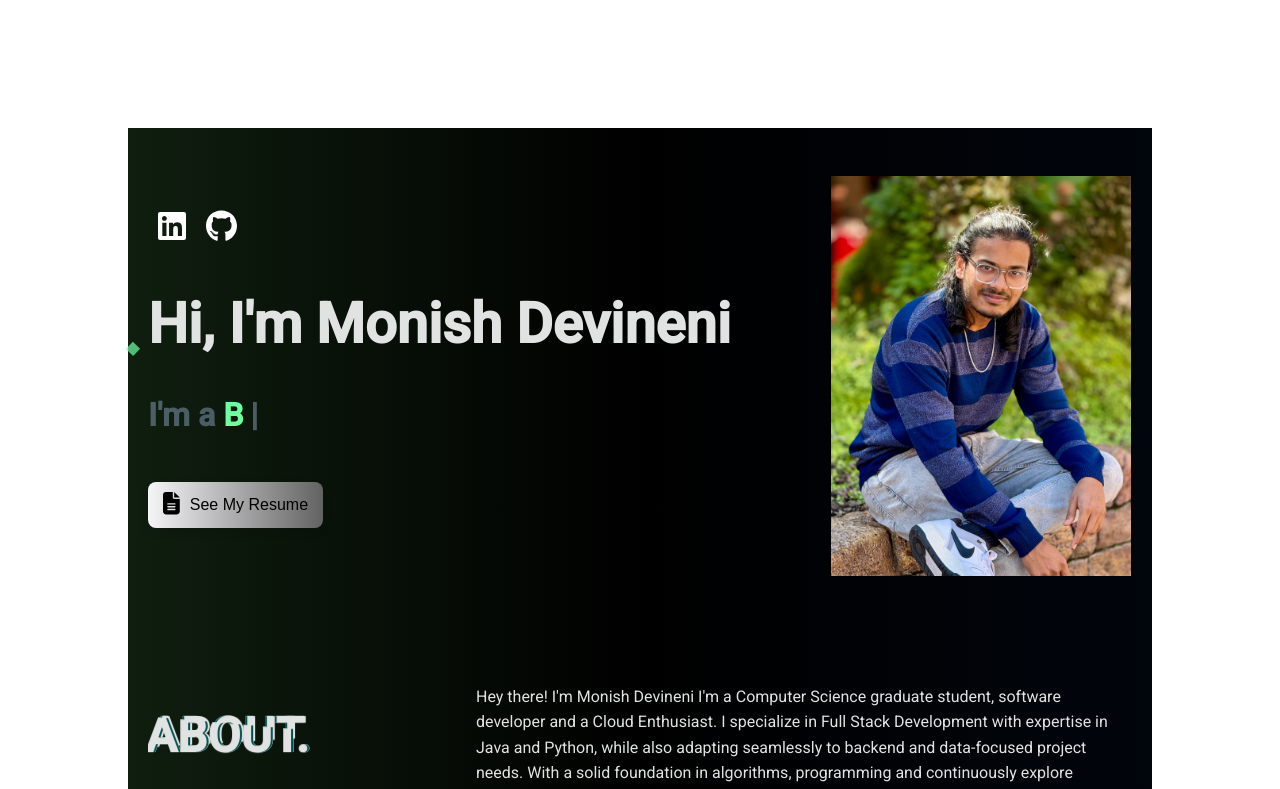
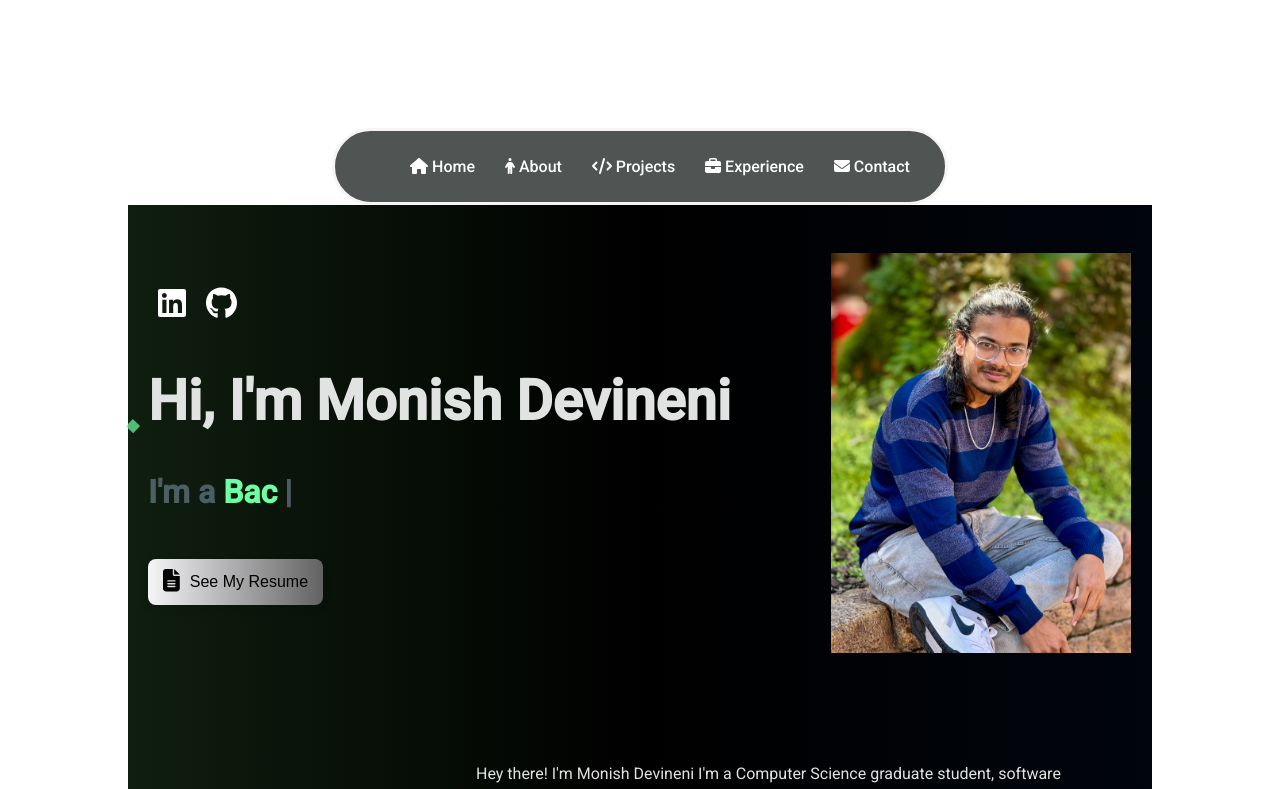
Before and after one commit to monish-rgb/MyPortfolio, an Angular app: page / in a window 1280 px wide. Shown: the top 789 px of the page. Built offline with nearby package versions, Linux system fonts and the light colour scheme.

Commit message:
updatednavbar

```diff
--- a/src/app/header/header.component.html
+++ b/src/app/header/header.component.html
@@ -1,4 +1,4 @@
-<nav [ngClass]="isScrolled ? 'navbar-scrolled' : 'navbar-top'" @slideInAnimation>
+<nav class="navbar-scrolled" @slideInAnimation>
     <ul class="nav-links">
         <li>
             <a routerLink="/home" fragment="home" routerLinkActive="text-light" style="gap: 15px;">
--- a/src/app/header/header.component.scss
+++ b/src/app/header/header.component.scss
@@ -1,41 +1,29 @@
-/* Common navbar styles */
-nav {
-    display: flex;
-    justify-content: space-between;
-    align-items: center;
-    position: fixed;
-    width: 10%;
-    top: 0;
-    z-index: 1000;
-    transition: all 0.5s ease-in-out;
-    padding-left: 600px;
-    @media (max-width: 768px) {
-      flex-direction: column; // Stack items in mobile
-      width: 90%;
-    }
-  }
 
-  /* 🟢 Transparent Navbar (Home - Before Scroll) */
-  .navbar-top {
-    background: transparent;
-    box-shadow: none;
-    @media (max-width: 768px) {
-      flex-direction: column; // Stack items in mobile
-      width: 90%;
-    }
-  }
 .navbar-scrolled {
-    border: solid #f6f4f4; /* Adjust thickness and color */
-    box-shadow: #101414;
-    top: 20px;
-    background: rgba(37, 42, 41, 0.8);
-    backdrop-filter:  blur(5px) brightness(120%);
-    align-items: center;
-    padding: 4px 8px;
-    border-radius: 50px;
-    left: 35em;
-    width: 30em;
-    transform: translateX(-50%);
+  display: flex;
+  justify-content: center;
+  align-items: center;
+  padding: 10px 20px;
+  border-radius: 50px;
+  background: rgba(37, 42, 41, 0.8);
+  backdrop-filter:  blur(5px) brightness(120%);
+  width: fit-content;
+  margin: auto;
+  flex-wrap: wrap;
+  border: solid #f6f4f4;
+  box-shadow: #101414;
+    // border: solid #f6f4f4; /* Adjust thickness and color */
+    // box-shadow: #101414;
+    // top: 20px;
+    // background: rgba(37, 42, 41, 0.8);
+    // backdrop-filter:  blur(5px) brightness(120%);
+    // align-items: center;
+    // padding: 4px 8px;
+    // border-radius: 50px;
+    // left: 35em;
+    // width: 30em;
+    // transform: translateX(-50%);
+    // flex-wrap: wrap;
 
     .nav-links {
         display: flex;
@@ -63,26 +51,26 @@ nav {
 
   }
 
-  .nav-links {
-    display: flex;
-    list-style: none;
-  }
+  // .nav-links {
+  //   display: flex;
+  //   list-style: none;
+  // }
 
-  .nav-links li {
-    margin: 0 15px;
-  }
+  // .nav-links li {
+  //   margin: 0 15px;
+  // }
 
-  .nav-links a {
-    text-decoration: none;
-    color: white;
-    font-weight: 500;
-    transition: 0.3s;
-  }
+  // .nav-links a {
+  //   text-decoration: none;
+  //   color: white;
+  //   font-weight: 500;
+  //   transition: 0.3s;
+  // }
 
-  .nav-links a:hover {
-    color:#7efe7e;
-  }
+  // .nav-links a:hover {
+  //   color:#7efe7e;
+  // }
 
-  .nav-links fa-icon{
-    opacity: 0.5;
-  }
+  // .nav-links fa-icon{
+  //   opacity: 0.5;
+  // }
```
